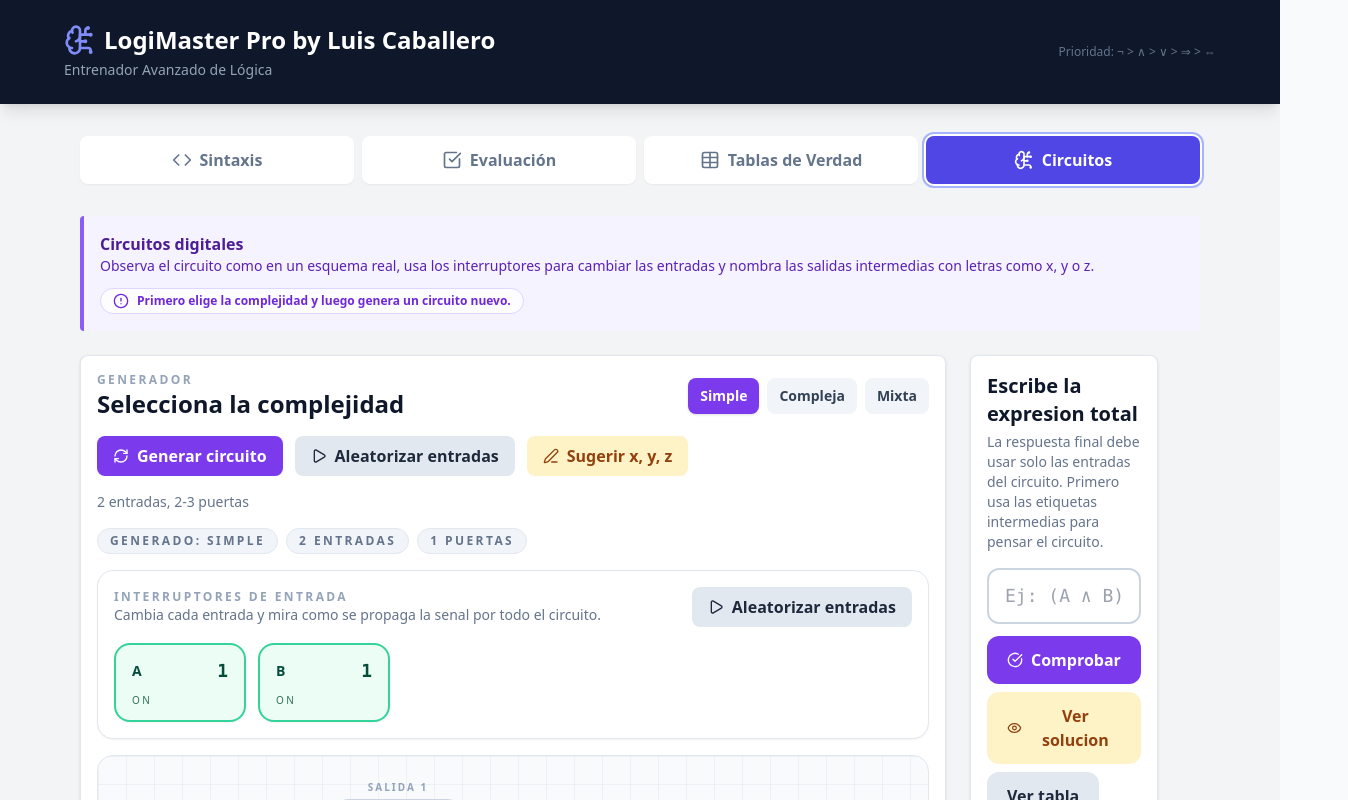
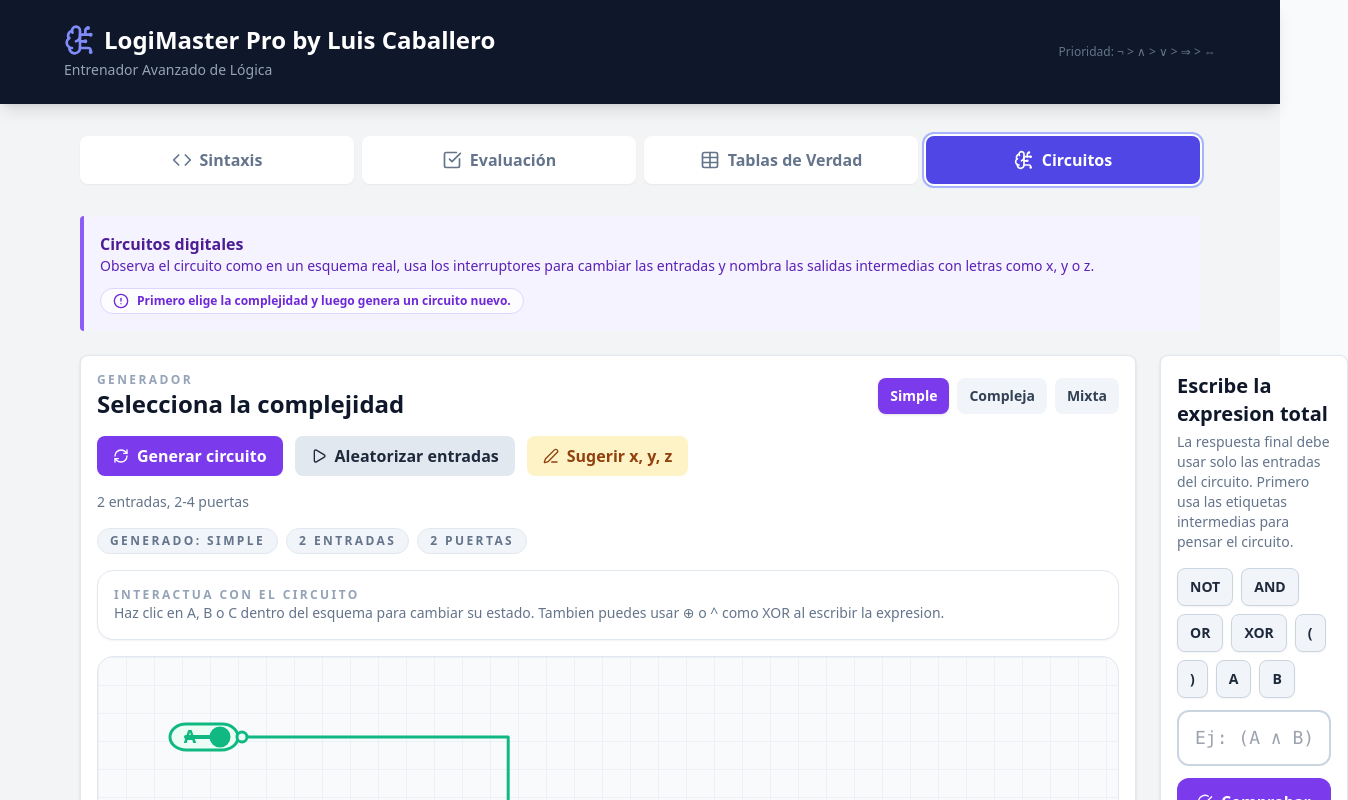
Before and after one commit to UNC-Luis/LogiMaster1, a React (Create React App) app: page / in a window 1280 px wide. Both pictures are taken after a click on the button "Circuitos". Shown: the top 800 px of the page, 1348 px wide, since content can reach past the window. Built offline with nearby package versions, Linux system fonts and the light colour scheme.

Commit message:
Add XOR gates and input toggles

```diff
--- a/src/CircuitSectionPro.js
+++ b/src/CircuitSectionPro.js
@@ -5,22 +5,23 @@ const SYMBOLS = {
     NOT: '¬',
     AND: '∧',
     OR: '∨',
+    XOR: '⊕',
 };
 
 const MODE_OPTIONS = {
     simple: {
         label: 'Simple',
-        description: '2 entradas, 2-3 puertas',
+        description: '2 entradas, 2-4 puertas',
         inputs: ['A', 'B'],
-        gateRange: [2, 3],
-        weights: { AND: 0.6, OR: 0.25, NOT: 0.15 },
+        gateRange: [2, 4],
+        weights: { AND: 0.44, OR: 0.2, XOR: 0.2, NOT: 0.16 },
     },
     complex: {
         label: 'Compleja',
-        description: '3 entradas, 5-7 puertas',
+        description: '3 entradas, 5-8 puertas',
         inputs: ['A', 'B', 'C'],
-        gateRange: [5, 7],
-        weights: { AND: 0.42, OR: 0.35, NOT: 0.23 },
+        gateRange: [5, 8],
+        weights: { AND: 0.32, OR: 0.24, XOR: 0.26, NOT: 0.18 },
     },
     mixed: {
         label: 'Mixta',
@@ -35,6 +36,7 @@ const NODE = {
     NOT: 'NOT',
     AND: 'AND',
     OR: 'OR',
+    XOR: 'XOR',
 };
 
 const NODE_SPECS = {
@@ -42,6 +44,7 @@ const NODE_SPECS = {
     NOT: { width: 96, height: 58 },
     AND: { width: 104, height: 58 },
     OR: { width: 104, height: 58 },
+    XOR: { width: 112, height: 58 },
 };
 
 const NODE_COUNTER = { value: 0 };
@@ -67,6 +70,7 @@ const weightedGate = (weights, allowNot = true) => {
     const options = [
         [NODE.AND, weights.AND ?? 0.5],
         [NODE.OR, weights.OR ?? 0.3],
+        [NODE.XOR, weights.XOR ?? 0.2],
         [NODE.NOT, allowNot ? (weights.NOT ?? 0.2) : 0],
     ].filter(([, weight]) => weight > 0);
 
@@ -92,6 +96,13 @@ const createGateNode = (kind, props) => ({
     kind,
     ...props,
 });
+
+const gateSymbol = (kind) => {
+    if (kind === NODE.AND) return SYMBOLS.AND;
+    if (kind === NODE.OR) return SYMBOLS.OR;
+    if (kind === NODE.XOR) return SYMBOLS.XOR;
+    return SYMBOLS.OR;
+};
 
 const buildCircuitTree = (remainingGates, inputs, weights, depth = 0) => {
     if (remainingGates <= 0) {
@@ -140,7 +151,7 @@ const maxDepth = (node, depth = 0) => {
 const computeExpandedExpression = (node) => {
     if (node.kind === NODE.INPUT) return node.name;
     if (node.kind === NODE.NOT) return `${SYMBOLS.NOT}(${computeExpandedExpression(node.child)})`;
-    const op = node.kind === NODE.AND ? SYMBOLS.AND : SYMBOLS.OR;
+    const op = gateSymbol(node.kind);
     return `(${computeExpandedExpression(node.left)} ${op} ${computeExpandedExpression(node.right)})`;
 };
 
@@ -157,12 +168,18 @@ const computeNodeValues = (node, inputs, map = {}) => {
 
     const left = computeNodeValues(node.left, inputs, map);
     const right = computeNodeValues(node.right, inputs, map);
-    map[node.id] = node.kind === NODE.AND ? left && right : left || right;
+    map[node.id] = node.kind === NODE.AND
+        ? left && right
+        : node.kind === NODE.OR
+            ? left || right
+            : left !== right;
     return map[node.id];
 };
 
+const normalizeLogicExpression = (expr) => expr.replace(/\^/g, SYMBOLS.XOR);
+
 const collectTruthTable = (expr, vars) => {
-    const tokens = expr.replace(/\s+/g, '').split(/([¬∧∨()])/).filter(Boolean);
+    const tokens = normalizeLogicExpression(expr).replace(/\s+/g, '').split(/([¬∧∨⊕()])/).filter(Boolean);
 
     let pos = 0;
     const parseAtom = () => {
@@ -195,11 +212,20 @@ const collectTruthTable = (expr, vars) => {
         return node;
     };
 
+    const parseXor = () => {
+        let node = parseAnd();
+        while (tokens[pos] === SYMBOLS.XOR) {
+            pos += 1;
+            node = { type: 'BIN', op: SYMBOLS.XOR, left: node, right: parseAnd() };
+        }
+        return node;
+    };
+
     const parseOr = () => {
-        let node = parseAnd();
+        let node = parseXor();
         while (tokens[pos] === SYMBOLS.OR) {
             pos += 1;
-            node = { type: 'BIN', op: SYMBOLS.OR, left: node, right: parseAnd() };
+            node = { type: 'BIN', op: SYMBOLS.OR, left: node, right: parseXor() };
         }
         return node;
     };
@@ -218,7 +244,9 @@ const collectTruthTable = (expr, vars) => {
         if (node.type === 'NOT') return !evaluate(node.child, values);
         const left = evaluate(node.left, values);
         const right = evaluate(node.right, values);
-        return node.op === SYMBOLS.AND ? left && right : left || right;
+        if (node.op === SYMBOLS.AND) return left && right;
+        if (node.op === SYMBOLS.OR) return left || right;
+        return left !== right;
     };
 
     const count = 1 << vars.length;
@@ -243,7 +271,7 @@ const extractVariables = (expr) => {
 };
 
 const parseFormula = (expr) => {
-    const tokens = expr.replace(/\s+/g, '').split(/([¬∧∨()])/).filter(Boolean);
+    const tokens = normalizeLogicExpression(expr).replace(/\s+/g, '').split(/([¬∧∨⊕()])/).filter(Boolean);
     let pos = 0;
 
     const parseAtom = () => {
@@ -276,11 +304,20 @@ const parseFormula = (expr) => {
         return node;
     };
 
+    const parseXor = () => {
+        let node = parseAnd();
+        while (tokens[pos] === SYMBOLS.XOR) {
+            pos += 1;
+            node = { type: 'BIN', op: SYMBOLS.XOR, left: node, right: parseAnd() };
+        }
+        return node;
+    };
+
     const parseOr = () => {
-        let node = parseAnd();
+        let node = parseXor();
         while (tokens[pos] === SYMBOLS.OR) {
             pos += 1;
-            node = { type: 'BIN', op: SYMBOLS.OR, left: node, right: parseAnd() };
+            node = { type: 'BIN', op: SYMBOLS.OR, left: node, right: parseXor() };
         }
         return node;
     };
@@ -301,7 +338,9 @@ const evaluateFormula = (expr, values) => {
         if (node.type === 'NOT') return !evaluate(node.child);
         const left = evaluate(node.left);
         const right = evaluate(node.right);
-        return node.op === SYMBOLS.AND ? left && right : left || right;
+        if (node.op === SYMBOLS.AND) return left && right;
+        if (node.op === SYMBOLS.OR) return left || right;
+        return left !== right;
     };
     return evaluate(ast);
 };
@@ -364,7 +403,7 @@ const collectEquations = (node, labels, state = { index: 0 }, equations = [], is
     const left = collectEquations(node.left, labels, state, equations, false);
     const right = collectEquations(node.right, labels, state, equations, false);
     const alias = isRoot ? 'Q' : (labels[node.id]?.trim() || labelSuggestion(state.index++));
-    const symbol = node.kind === NODE.AND ? SYMBOLS.AND : SYMBOLS.OR;
+    const symbol = gateSymbol(node.kind);
     const equation = `${alias} = (${left.alias} ${symbol} ${right.alias})`;
     const expanded = `(${left.expanded} ${symbol} ${right.expanded})`;
     equations.push({ id: node.id, alias, equation, expanded, kind: node.kind });
@@ -535,15 +574,29 @@ const getNodePorts = (node, pos) => {
     };
 };
 
-const GateSymbol = ({ node, value }) => {
+const GateSymbol = ({ node, value, interactive = false, onToggle = null }) => {
     const stroke = value ? '#10b981' : '#64748b';
     const fill = value ? '#ecfdf5' : '#ffffff';
     const { width, height } = getNodeSpec(node.kind);
     const midY = height / 2;
+    const handleKeyDown = (event) => {
+        if (!interactive || !onToggle) return;
+        if (event.key === 'Enter' || event.key === ' ') {
+            event.preventDefault();
+            onToggle();
+        }
+    };
 
     if (node.kind === NODE.INPUT) {
         return (
-            <g>
+            <g
+                onClick={interactive && onToggle ? onToggle : undefined}
+                onKeyDown={handleKeyDown}
+                role={interactive ? 'button' : undefined}
+                aria-label={interactive ? `Toggle ${node.name}` : undefined}
+                tabIndex={interactive ? 0 : undefined}
+                style={{ cursor: interactive ? 'pointer' : 'default' }}
+            >
                 <rect
                     x="4"
                     y="8"
@@ -554,12 +607,21 @@ const GateSymbol = ({ node, value }) => {
                     stroke={stroke}
                     strokeWidth="3"
                 />
+                <line x1="20" y1={midY} x2={width - 26} y2={midY} stroke={stroke} strokeWidth="4" strokeLinecap="round" />
+                <circle
+                    cx={value ? width - 30 : 28}
+                    cy={midY}
+                    r="9"
+                    fill={value ? '#10b981' : '#ffffff'}
+                    stroke={stroke}
+                    strokeWidth="3"
+                />
                 <circle cx={width - 8} cy={midY} r="5" fill={fill} stroke={stroke} strokeWidth="3" />
                 <text x="24" y={midY + 6} textAnchor="middle" fontSize="18" fontWeight="800" fill={stroke}>
                     {node.name}
                 </text>
-                <text x={width - 28} y={midY + 4} textAnchor="middle" fontSize="12" fontWeight="900" fill={stroke}>
-                    {value ? '1' : '0'}
+                <text x={width - 30} y={midY + 5} textAnchor="middle" fontSize="11" fontWeight="900" fill={stroke}>
+                    {value ? 'ON' : 'OFF'}
                 </text>
             </g>
         );
@@ -604,6 +666,33 @@ const GateSymbol = ({ node, value }) => {
         );
     }
 
+    if (node.kind === NODE.OR) {
+        return (
+            <g>
+                <path
+                    d={`M 12 8 C ${width * 0.36} 8 ${width * 0.54} 16 ${width * 0.64} ${midY} C ${width * 0.54} ${height - 16} ${width * 0.36} ${height - 8} 12 ${height - 8} C 18 ${height - 20} 18 ${midY + 18} 12 8 Z`}
+                    fill={fill}
+                    stroke={stroke}
+                    strokeWidth="3"
+                    strokeLinejoin="round"
+                />
+                <path
+                    d={`M 12 8 C 5 ${midY - 12} 5 ${midY + 12} 12 ${height - 8}`}
+                    fill="none"
+                    stroke={stroke}
+                    strokeWidth="3"
+                    strokeLinecap="round"
+                />
+                <circle cx="0" cy={midY - height * 0.18} r="4" fill={fill} stroke={stroke} strokeWidth="3" />
+                <circle cx="0" cy={midY + height * 0.18} r="4" fill={fill} stroke={stroke} strokeWidth="3" />
+                <circle cx={width} cy={midY} r="6" fill={fill} stroke={stroke} strokeWidth="3" />
+                <text x="34" y={midY + 4} textAnchor="middle" fontSize="12" fontWeight="800" fill={stroke}>
+                    OR
+                </text>
+            </g>
+        );
+    }
+
     return (
         <g>
             <path
@@ -620,11 +709,18 @@ const GateSymbol = ({ node, value }) => {
                 strokeWidth="3"
                 strokeLinecap="round"
             />
+            <path
+                d={`M 4 ${midY - 12} C 18 ${midY - 18} 28 ${midY - 18} 40 ${midY - 4}`}
+                fill="none"
+                stroke={stroke}
+                strokeWidth="2.5"
+                strokeLinecap="round"
+            />
             <circle cx="0" cy={midY - height * 0.18} r="4" fill={fill} stroke={stroke} strokeWidth="3" />
             <circle cx="0" cy={midY + height * 0.18} r="4" fill={fill} stroke={stroke} strokeWidth="3" />
             <circle cx={width} cy={midY} r="6" fill={fill} stroke={stroke} strokeWidth="3" />
-            <text x="34" y={midY + 4} textAnchor="middle" fontSize="12" fontWeight="800" fill={stroke}>
-                OR
+            <text x="44" y={midY + 4} textAnchor="middle" fontSize="12" fontWeight="800" fill={stroke}>
+                XOR
             </text>
         </g>
     );
@@ -751,6 +847,10 @@ const CircuitSectionPro = () => {
         setInputValues(prev => ({ ...prev, [inputName]: !prev[inputName] }));
     };
 
+    const appendAnswerToken = (token) => {
+        setAnswer(prev => `${prev}${token}`);
+    };
+
     const rootValue = liveValues[challenge.tree.id] ? '1' : '0';
     const rootPosition = currentLayout.positions.get(challenge.tree.id);
     const rootPorts = rootPosition ? getNodePorts(challenge.tree, rootPosition) : null;
@@ -833,41 +933,12 @@ const CircuitSectionPro = () => {
                         <div className="flex flex-wrap items-center justify-between gap-3">
                             <div>
                                 <p className="text-xs uppercase tracking-[0.2em] text-slate-400 font-bold">
-                                    Interruptores de entrada
+                                    Interactua con el circuito
                                 </p>
                                 <p className="text-sm text-slate-500">
-                                    Cambia cada entrada y mira como se propaga la senal por todo el circuito.
+                                    Haz clic en A, B o C dentro del esquema para cambiar su estado. Tambien puedes usar ⊕ o ^ como XOR al escribir la expresion.
                                 </p>
                             </div>
-                            <button
-                                onClick={randomizeInputs}
-                                className="bg-slate-200 hover:bg-slate-300 text-slate-800 px-4 py-2 rounded-lg font-bold transition flex items-center gap-2"
-                            >
-                                <Play className="w-4 h-4" /> Aleatorizar entradas
-                            </button>
-                        </div>
-
-                        <div className="mt-4 flex flex-wrap gap-3">
-                            {challenge.inputs.map(inputName => (
-                                <button
-                                    key={inputName}
-                                    type="button"
-                                    onClick={() => toggleInput(inputName)}
-                                    className={`min-w-[132px] rounded-2xl border-2 px-4 py-3 text-left transition shadow-sm ${
-                                        inputValues[inputName]
-                                            ? 'bg-emerald-50 border-emerald-400 text-emerald-900'
-                                            : 'bg-slate-50 border-slate-300 text-slate-700'
-                                    }`}
-                                >
-                                    <div className="flex items-center justify-between gap-3">
-                                        <span className="text-sm font-black uppercase tracking-[0.2em]">{inputName}</span>
-                                        <span className="font-mono text-lg font-black">{inputValues[inputName] ? '1' : '0'}</span>
-                                    </div>
-                                    <div className="mt-2 text-[10px] uppercase tracking-[0.25em] opacity-80">
-                                        {inputValues[inputName] ? 'ON' : 'OFF'}
-                                    </div>
-                                </button>
-                            ))}
                         </div>
                     </div>
 
@@ -930,10 +1001,16 @@ const CircuitSectionPro = () => {
                                         if (!node) return null;
                                         const value = liveValues[id];
                                         const frame = getNodeFrame(node, pos);
+                                        const isInput = node.kind === NODE.INPUT;
 
                                         return (
                                             <g key={id} transform={`translate(${frame.x}, ${frame.y})`}>
-                                                <GateSymbol node={node} value={value} />
+                                                <GateSymbol
+                                                    node={node}
+                                                    value={value}
+                                                    interactive={isInput}
+                                                    onToggle={isInput ? () => toggleInput(node.name) : null}
+                                                />
                                             </g>
                                         );
                                     })}
@@ -989,6 +1066,27 @@ const CircuitSectionPro = () => {
                         </p>
 
                         <div className="mt-4 space-y-3">
+                            <div className="flex flex-wrap gap-2">
+                                {[
+                                    { char: SYMBOLS.NOT, label: 'NOT' },
+                                    { char: SYMBOLS.AND, label: 'AND' },
+                                    { char: SYMBOLS.OR, label: 'OR' },
+                                    { char: SYMBOLS.XOR, label: 'XOR' },
+                                    { char: '(', label: '(' },
+                                    { char: ')', label: ')' },
+                                    ...challenge.inputs.map(input => ({ char: input, label: input })),
+                                ].map(key => (
+                                    <button
+                                        key={`${key.char}-${key.label}`}
+                                        type="button"
+                                        onClick={() => appendAnswerToken(key.char)}
+                                        className="bg-slate-100 hover:bg-slate-200 text-slate-800 border border-slate-300 px-3 py-2 rounded-lg shadow-sm text-sm font-bold transition active:scale-95"
+                                    >
+                                        {key.label}
+                                    </button>
+                                ))}
+                            </div>
+
                             <input
                                 value={answer}
                                 onChange={e => {
@@ -1008,7 +1106,7 @@ const CircuitSectionPro = () => {
                                             ? 'border-rose-500'
                                             : 'border-slate-300'
                                 }`}
-                                placeholder="Ej: (A ∧ B) ∨ ¬(C)"
+                                placeholder="Ej: (A ∧ B) ⊕ ¬(C)"
                             />
 
                             <div className="flex flex-wrap gap-2">
```
